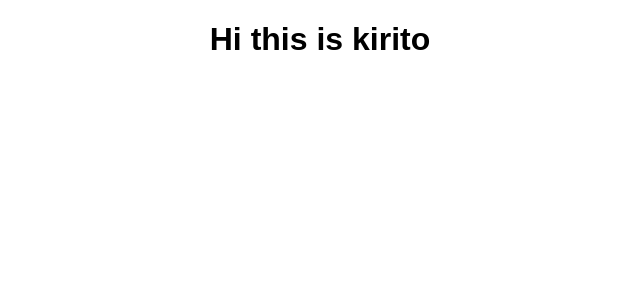
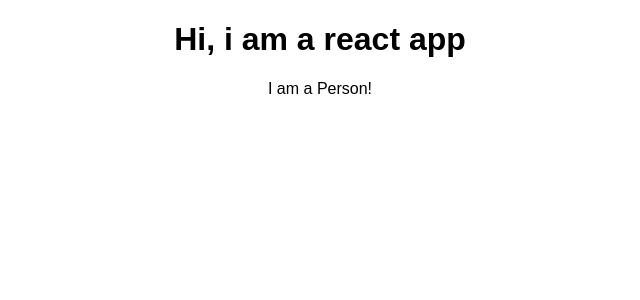
Before and after one commit to karthik137/react-complete-guide, a React (Create React App) app: page / in a window 1280 px wide. Shown: the top 300 px of the page, without its empty margins (320-960 px from the left). Built offline with nearby package versions, Linux system fonts and the light colour scheme.

Commit message:
First component

```diff
--- a/src/App.js
+++ b/src/App.js
@@ -1,21 +1,23 @@
 import React, { Component } from 'react';
 // import logo from './logo.svg';
 import './App.css';
+import Person from './Person/Person'
 
 class App extends Component {
   render() {
-    // return (
-    //   <div className="App">
-    //     {/* <header className="App-header">
-    //       <img src={logo} className="App-logo" alt="logo" />
-    //       <h1 className="App-title">Welcome to React</h1>
-    //     </header>
-    //     <p className="App-intro">
-    //       To get started, edit <code>src/App.js</code> and save to reload.
-    //     </p> */}
-    //     <h1>Hi, i am a react app</h1>
-    //   </div>
-    // );
+    return (
+      <div className="App">
+        {/* <header className="App-header">
+          <img src={logo} className="App-logo" alt="logo" />
+          <h1 className="App-title">Welcome to React</h1>
+        </header>
+        <p className="App-intro">
+          To get started, edit <code>src/App.js</code> and save to reload.
+        </p> */}
+        <h1>Hi, i am a react app</h1>
+        <Person></Person>
+      </div>
+    );
 
    // This will take h1 as text
    // return React.createElement('div', null, 'h1','Hi,iam react app');
@@ -24,7 +26,7 @@ class App extends Component {
    //return React.createElement('div', null, React.createElement('h1',null, 'Hi this is kirito'));
 
    //Apply css
-   return React.createElement('div', {className : 'App'}, React.createElement('h1',null, 'Hi this is kirito'));
+   //return React.createElement('div', {className : 'App'}, React.createElement('h1',null, 'Hi this is kirito'));
 
   }
 }
--- /dev/null
+++ b/src/Person/Person.js
@@ -0,0 +1,19 @@
+import React from 'react'
+
+
+/**
+ * A component is just a function which returns jsx
+ */
+
+
+//  function person() {
+//      return
+//  }
+
+// ES6 equivalent to function
+const person = () => {
+    return <p>I am a Person!</p>
+}
+
+
+export default person;
```
